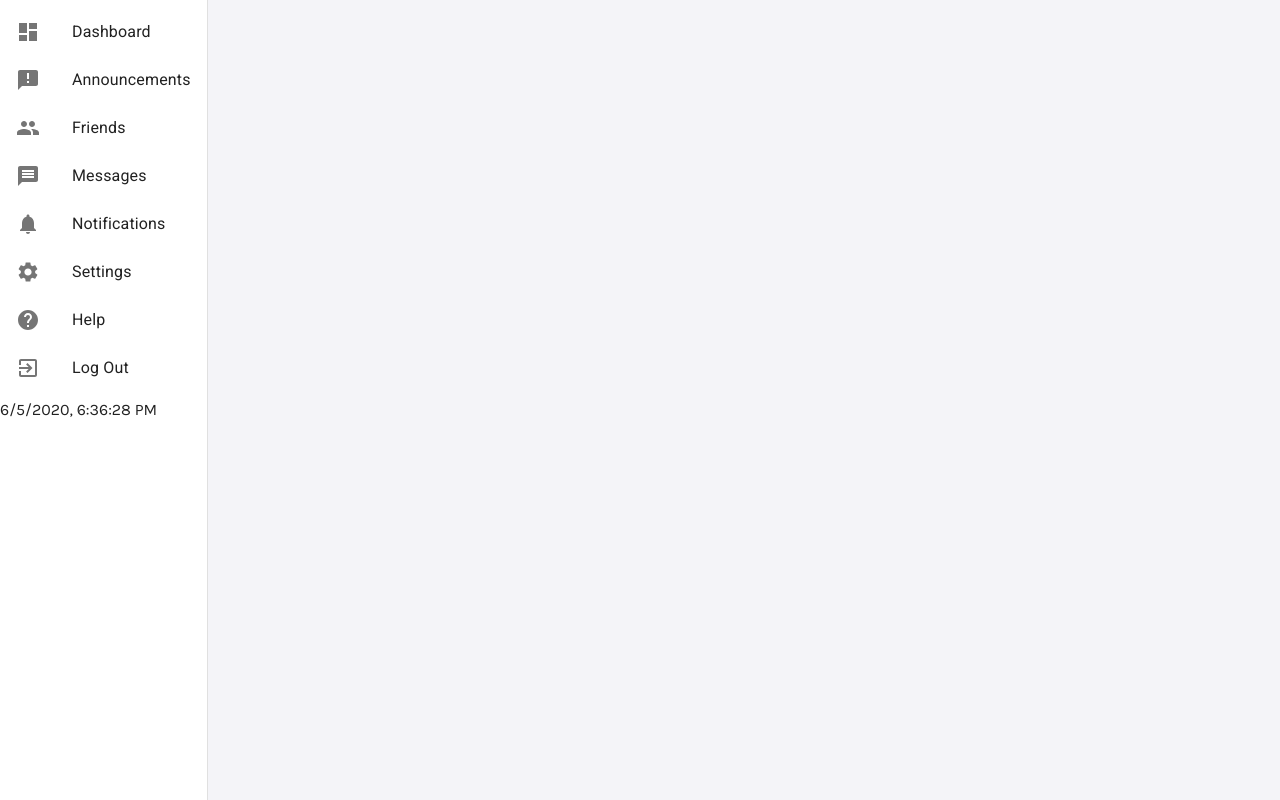
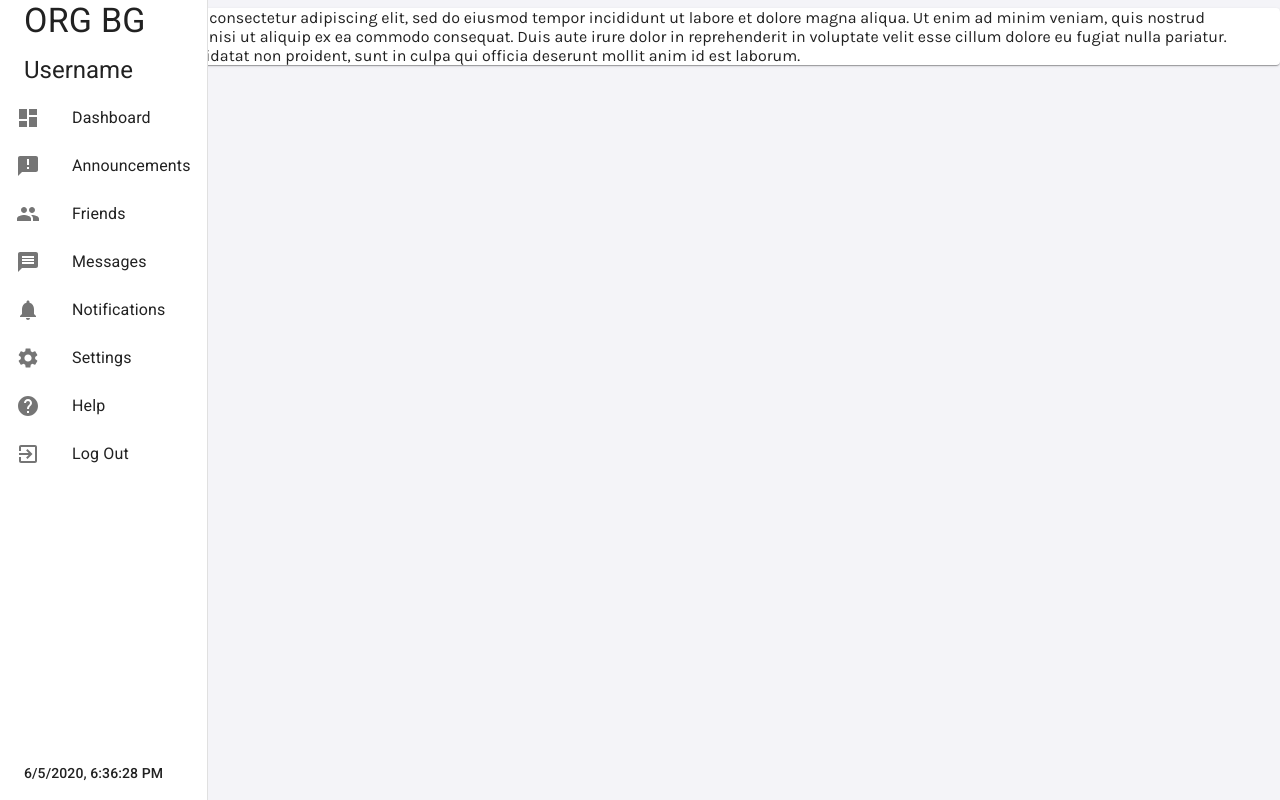
Before and after one commit to marvingay/org-battleground, a React (Create React App) app: page / in a window 1280 px wide. Built offline with nearby package versions, Linux system fonts and the light colour scheme.

Commit message:
Minor Navigation mockup/DateTime changes

```diff
--- a/src/App.scss
+++ b/src/App.scss
@@ -7,3 +7,8 @@ body {
   margin: 0;
   padding: 0;
 }
+#DateTime {
+  position: absolute;
+  bottom: 10px;
+  font-weight: bold;
+}
--- a/src/App.tsx
+++ b/src/App.tsx
@@ -1,13 +1,22 @@
 import React from 'react';
 import './App.scss';
-import { Grid } from '@material-ui/core';
+import { Grid, Hidden, Paper } from '@material-ui/core';
 import Sidebar from './components/Sidebar';
 
 const App: React.FC = () => {
 
   return (
     <Grid container spacing={1}>
-      <Sidebar />
+      <Hidden smDown>
+        <Grid item md={3}>
+          <Sidebar />
+        </Grid>
+      </Hidden>
+      <Grid item xs={12} md='auto' >
+        <Paper elevation={1} >
+          Lorem ipsum dolor sit amet, consectetur adipiscing elit, sed do eiusmod tempor incididunt ut labore et dolore magna aliqua. Ut enim ad minim veniam, quis nostrud exercitation ullamco laboris nisi ut aliquip ex ea commodo consequat. Duis aute irure dolor in reprehenderit in voluptate velit esse cillum dolore eu fugiat nulla pariatur. Excepteur sint occaecat cupidatat non proident, sunt in culpa qui officia deserunt mollit anim id est laborum.
+          </Paper>
+      </Grid>
     </Grid>
 
   );
--- a/src/components/DateTime.tsx
+++ b/src/components/DateTime.tsx
@@ -1,4 +1,5 @@
 import React, { useEffect, useState } from 'react';
+import Typography from '@material-ui/core/Typography';
 
 const DateTime: React.FC = () => {
   const [time, setTime] = useState('');
@@ -11,9 +12,9 @@ const DateTime: React.FC = () => {
     return () => clearInterval(timeInterval);
   }, []);
   return (
-    <div>
+    <Typography variant='subtitle2' gutterBottom>
       {time}
-    </div>
+    </Typography>
   )
 }
 
--- a/src/components/Sidebar.tsx
+++ b/src/components/Sidebar.tsx
@@ -1,18 +1,30 @@
 import React from 'react';
-import { Drawer, List } from '@material-ui/core';
+import { Container, Drawer, List, Typography } from '@material-ui/core';
 import NavItem from './NavItem';
 import DateTime from './DateTime';
 import { navItem } from '../navigation';
 
 const Sidebar = () => {
   return (
-    <Drawer open variant="permanent">
+    <Drawer open variant="permanent" >
+      <Container>
+        <Typography variant='h4' gutterBottom>ORG BG</Typography>
+      </Container>
+
+      <Container>
+        <Typography variant='h5' display='inline' gutterBottom>Username</Typography>
+      </Container>
+
       <List>
         {navItem.map(item =>
           <NavItem text={item.text} icon={item.icon} />
         )}
       </List>
-      <DateTime />
+      <Container id='DateTime'>
+        <DateTime />
+      </Container>
+
+
     </Drawer>
   )
 }
```
